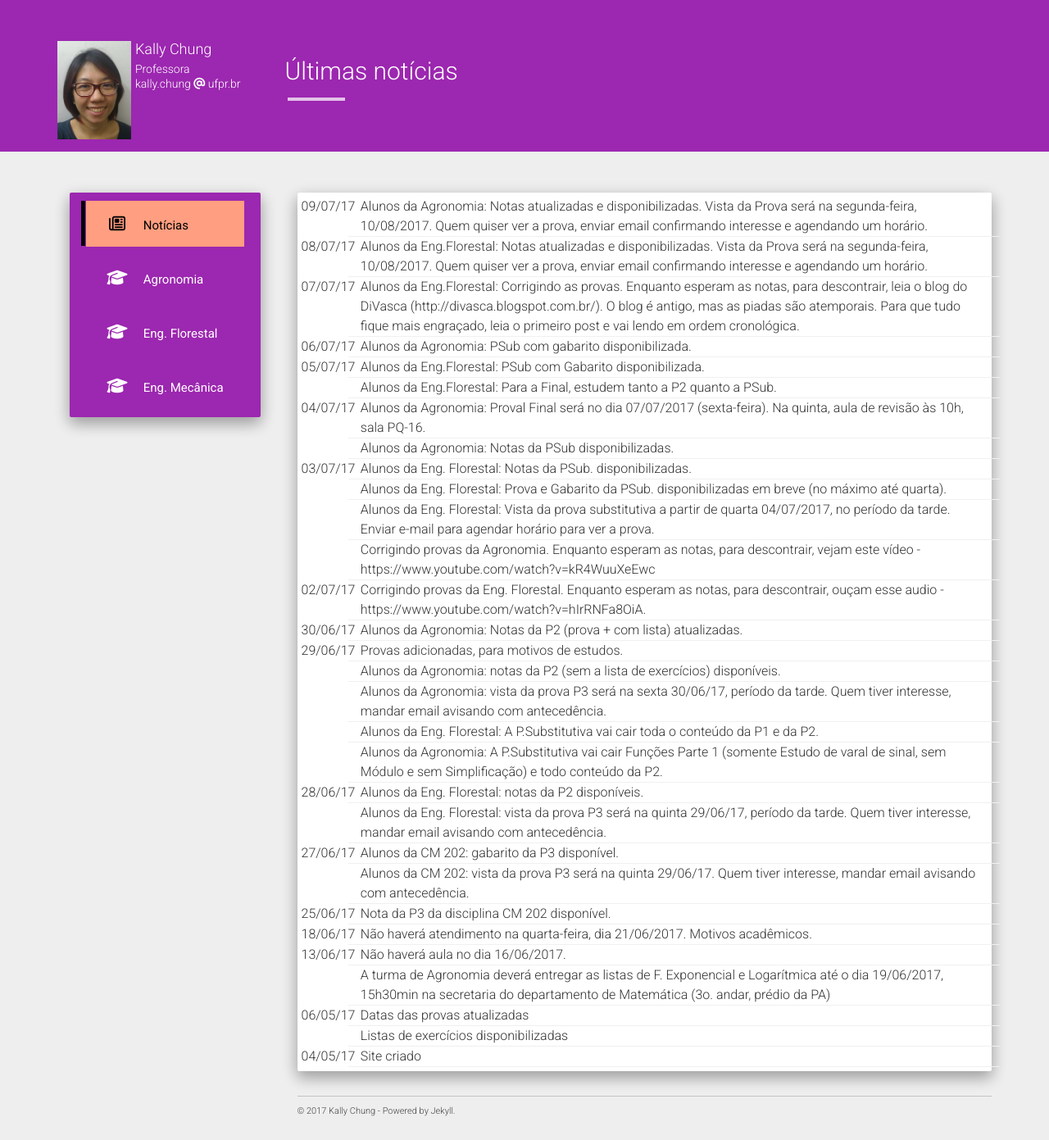
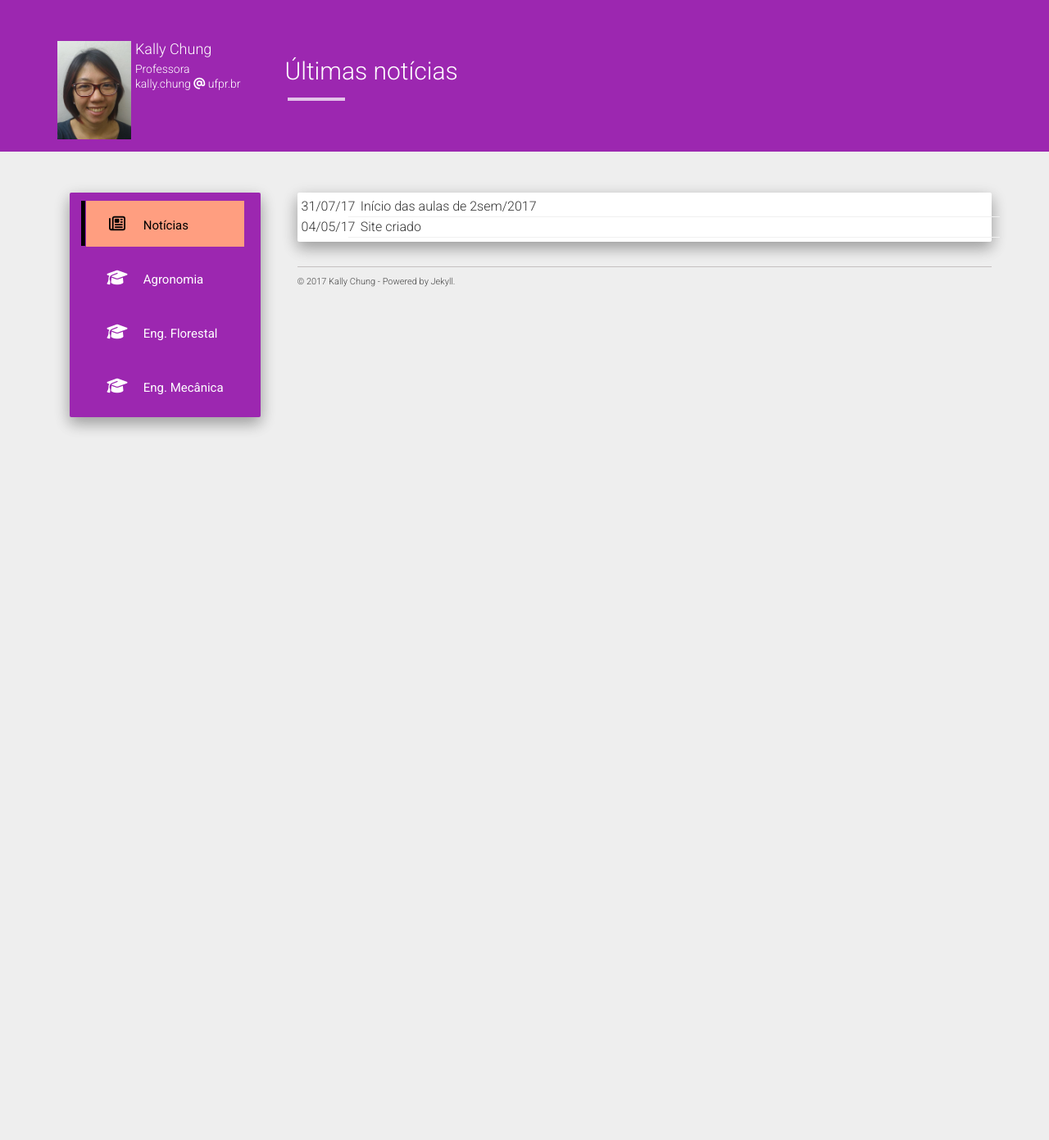
Before and after one commit to chunggnuhc/chunggnuhc.github.io, a Jekyll site: the page built from index.html, in a window 1280 px wide. Shown: the whole page at 82% size. Built offline with Jekyll 4.4.1, drawn with Linux system fonts in a browser that asks for light colours; nearby versions of some CDN libraries; after the commit the page ends 900 px from its top, so only the background shows below that.

Commit message:
Update noticias.yml

```diff
--- a/_data/noticias.yml
+++ b/_data/noticias.yml
@@ -1,60 +1,4 @@
-- data: 2017-07-09
-  noticia: "Alunos da Agronomia: Notas atualizadas e disponibilizadas. Vista da Prova será na segunda-feira, 10/08/2017. Quem quiser ver a prova, enviar email confirmando interesse e agendando um horário."
-- data: 2017-07-08
-  noticia: "Alunos da Eng.Florestal: Notas atualizadas e disponibilizadas. Vista da Prova será na segunda-feira, 10/08/2017. Quem quiser ver a prova, enviar email confirmando interesse e agendando um horário."
-- data: 2017-07-07
-  noticia: "Alunos da Eng.Florestal: Corrigindo as provas. Enquanto esperam as notas, para descontrair, leia o blog do DiVasca (http://divasca.blogspot.com.br/). O blog é antigo, mas as piadas são atemporais. Para que tudo fique mais engraçado, leia o primeiro post e vai lendo em ordem cronológica."
-- data: 2017-07-06
-  noticia: "Alunos da Agronomia: PSub com gabarito disponibilizada."
-- data: 2017-07-05
-  noticia: "Alunos da Eng.Florestal: Para a Final, estudem tanto a P2 quanto a PSub."
-- data: 2017-07-05
-  noticia: "Alunos da Eng.Florestal: PSub com Gabarito disponibilizada."
-- data: 2017-07-04
-  noticia: "Alunos da Agronomia: Notas da PSub disponibilizadas."
-- data: 2017-07-04
-  noticia: "Alunos da Agronomia: Proval Final será no dia 07/07/2017 (sexta-feira). Na quinta, aula de revisão às 10h, sala PQ-16."
-- data: 2017-07-03
-  noticia: "Corrigindo provas da Agronomia. Enquanto esperam as notas, para descontrair, vejam este vídeo - https://www.youtube.com/watch?v=kR4WuuXeEwc"
-- data: 2017-07-03
-  noticia: "Alunos da Eng. Florestal: Vista da prova substitutiva a partir de quarta 04/07/2017, no período da tarde. Enviar e-mail para agendar horário para ver a prova."
-- data: 2017-07-03
-  noticia: "Alunos da Eng. Florestal: Prova e Gabarito da PSub. disponibilizadas em breve (no máximo até quarta)."
-- data: 2017-07-03
-  noticia: "Alunos da Eng. Florestal: Notas da PSub. disponibilizadas."
-- data: 2017-07-02
-  noticia: "Corrigindo provas da Eng. Florestal. Enquanto esperam as notas, para descontrair, ouçam esse audio - https://www.youtube.com/watch?v=hIrRNFa8OiA."
-- data: 2017-06-30
-  noticia: "Alunos da Agronomia: Notas da P2 (prova + com lista) atualizadas."
-- data: 2017-06-29
-  noticia: "Alunos da Agronomia: A P.Substitutiva vai cair Funções Parte 1 (somente Estudo de varal de sinal, sem Módulo e sem Simplificação) e todo conteúdo da P2."
-- data: 2017-06-29
-  noticia: "Alunos da Eng. Florestal: A P.Substitutiva vai cair toda o conteúdo da P1 e da P2."
-- data: 2017-06-29
-  noticia: "Alunos da Agronomia: vista da prova P3 será na sexta 30/06/17, período da tarde. Quem tiver interesse, mandar email avisando com antecedência."
-- data: 2017-06-29
-  noticia: "Alunos da Agronomia: notas da P2 (sem a lista de exercícios) disponíveis."
-- data: 2017-06-29
-  noticia: "Provas adicionadas, para motivos de estudos."
-- data: 2017-06-28
-  noticia: "Alunos da Eng. Florestal: vista da prova P3 será na quinta 29/06/17, período da tarde. Quem tiver interesse, mandar email avisando com antecedência."
-- data: 2017-06-28
-  noticia: "Alunos da Eng. Florestal: notas da P2 disponíveis."
-- data: 2017-06-27
-  noticia: "Alunos da CM 202: vista da prova P3 será na quinta 29/06/17. Quem tiver interesse, mandar email avisando com antecedência."
-- data: 2017-06-27
-  noticia: "Alunos da CM 202: gabarito da P3 disponível."
-- data: 2017-06-25
-  noticia: "Nota da P3 da disciplina CM 202 disponível."
-- data: 2017-06-18
-  noticia: "Não haverá atendimento na quarta-feira, dia 21/06/2017. Motivos acadêmicos."
-- data: 2017-06-13
-  noticia: "A turma de Agronomia deverá entregar as listas de F. Exponencial e Logarítmica até o dia 19/06/2017, 15h30min na secretaria do departamento de Matemática (3o. andar, prédio da PA)"
-- data: 2017-06-13
-  noticia: "Não haverá aula no dia 16/06/2017."
-- data: 2017-05-06
-  noticia: "Listas de exercícios disponibilizadas"
-- data: 2017-05-06
-  noticia: "Datas das provas atualizadas"
+- data: 2017-07-31
+  noticia: "Início das aulas de 2sem/2017"
 - data: 2017-05-04
   noticia: "Site criado"
```
